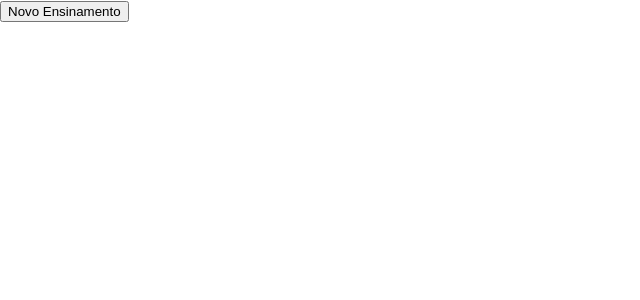
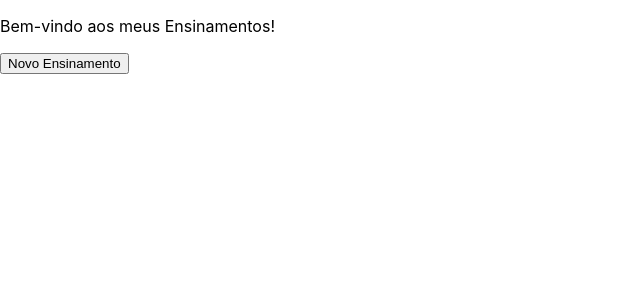
Before and after one commit to claudioromanosp/osho-diario, a React (Create React App) app: page / in a window 1280 px wide. Shown: the top 300 px of the page, without its empty margins (0-640 px from the left). Built offline with nearby package versions, Linux system fonts and the light colour scheme.

Commit message:
feature: funcionalidade do componente Phrases

```diff
--- a/src/App.js
+++ b/src/App.js
@@ -1,15 +1,10 @@
 import  React, { useState } from "react";
-import Button from "./component/Button";
+import Phrases from "./components/Phrases";
 
 function App() {
-
-  function testando(){
-    return (console.log('teste de componente'))
-  }
-
   return (
     <div className="App">
-      <Button onClick={testando} label="Novo Ensinamento" />
+      <Phrases />
     </div>
   );
 }
--- a/src/component/Button/index.js
+++ /dev/null
@@ -1,12 +0,0 @@
-import React, { useState } from 'react';
-
-function Button({onClick, label }){
-
-    return (
-      <button onClick={onClick}>
-        {label}
-      </button>
-    );
-}
-
-export default Button
--- a/src/components/Phrases/index.js
+++ b/src/components/Phrases/index.js
@@ -1,9 +1,23 @@
 import React, { useState } from "react";
+import Button from "../Button";
 
 function Phrases() {
+    const [state, setState] = useState('Bem-vindo aos meus Ensinamentos!');
+
+    function changePhrase(){
+        let url = './data.json'
+        fetch(url)
+        .then((res) => res.json())
+        .then((json) => {
+            let random = Math.floor(Math.random() * json.data.length);
+            setState(json.data[random].phrase);
+        })
+    };
+
     return (
         <div>
-
+            <p>{state}</p>
+            <Button onClick={changePhrase} label='Novo Ensinamento' />
         </div>
     );
 }
```
